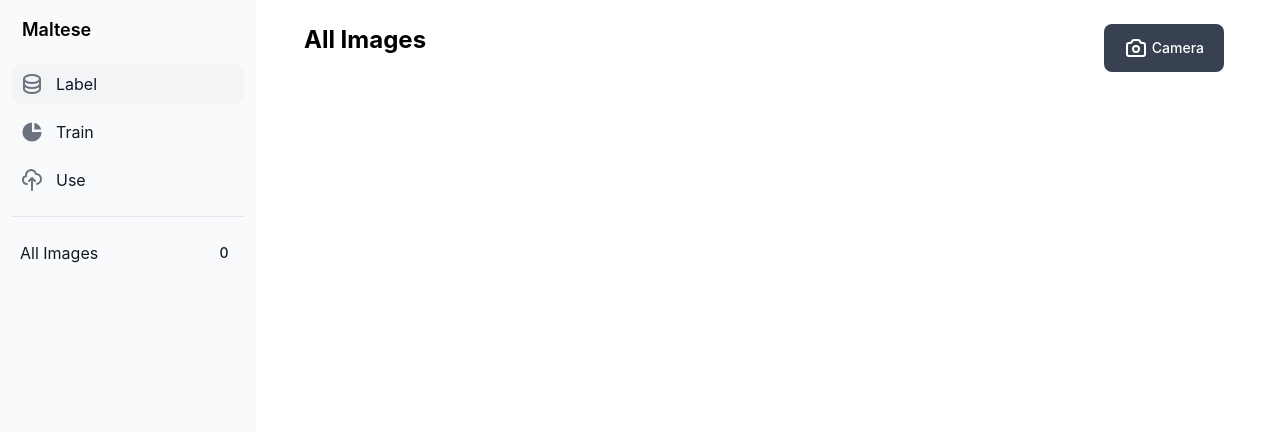
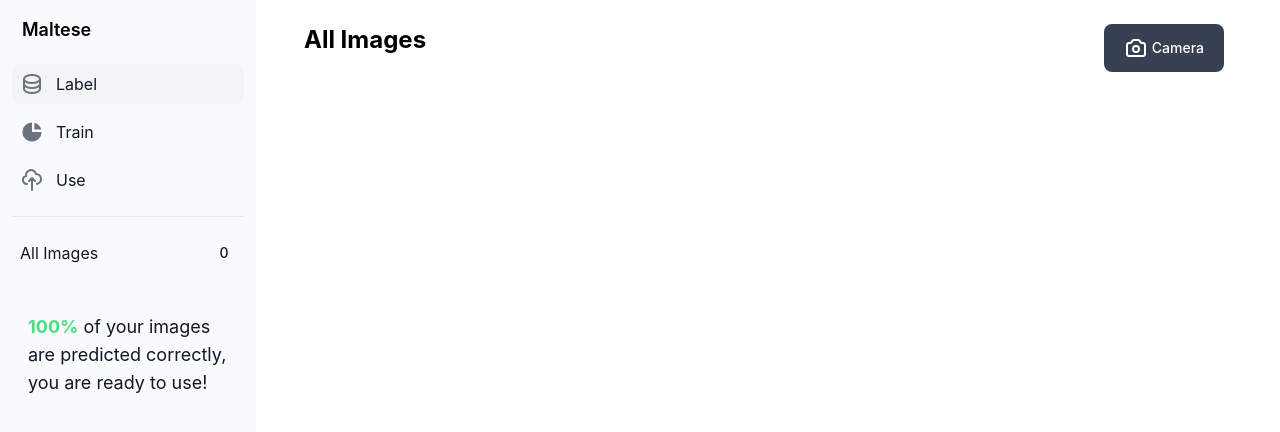
Before and after one commit to hackerwins/little, a React (Create React App) app: page /labels in a window 1280 px wide. Shown: the top 432 px of the page. Built offline with nearby package versions, Linux system fonts and the light colour scheme.

Commit message:
Add training summary dummy to sidebar

```diff
--- a/src/App.tsx
+++ b/src/App.tsx
@@ -17,7 +17,7 @@ function App() {
           <Routes>
             <Route path="/labels" element={<LabelPage />} />
             <Route path="/labels/camera" element={<CameraPage />} />
-            <Route path="/train" element={<TrainPage />} />
+            <Route path="/training" element={<TrainPage />} />
             <Route path="/use" element={<UsePage />} />
             <Route path="/" element={<Navigate to="/labels" />} />
           </Routes>
--- /dev/null
+++ b/src/features/training/Summary.tsx
@@ -0,0 +1,11 @@
+import React from 'react';
+
+export function Summary() {
+  return (
+    <div className="p-4 mt-6 bg-gray-50 rounded dark:bg-gray-900" role="alert">
+      <p className="mb-3 text-lg text-gray-900 dark:text-gray-400">
+        <span className="font-bold text-green-400">100%</span> of your images are predicted correctly, you are ready to use!
+      </p>
+    </div>
+  );
+}
--- a/src/routes/Sidebar.tsx
+++ b/src/routes/Sidebar.tsx
@@ -2,6 +2,7 @@ import React from 'react';
 
 import { Navigator } from '../components/navigator/Navigator';
 import { Summary as DatasetSummary } from '../features/dataset/Summary';
+import { Summary as TrainingSummary } from '../features/training/Summary';
 
 export function Sidebar() {
 
@@ -13,6 +14,7 @@ export function Sidebar() {
         </div>
         <Navigator />
         <DatasetSummary />
+        <TrainingSummary />
       </div>
     </aside>
   );
```
